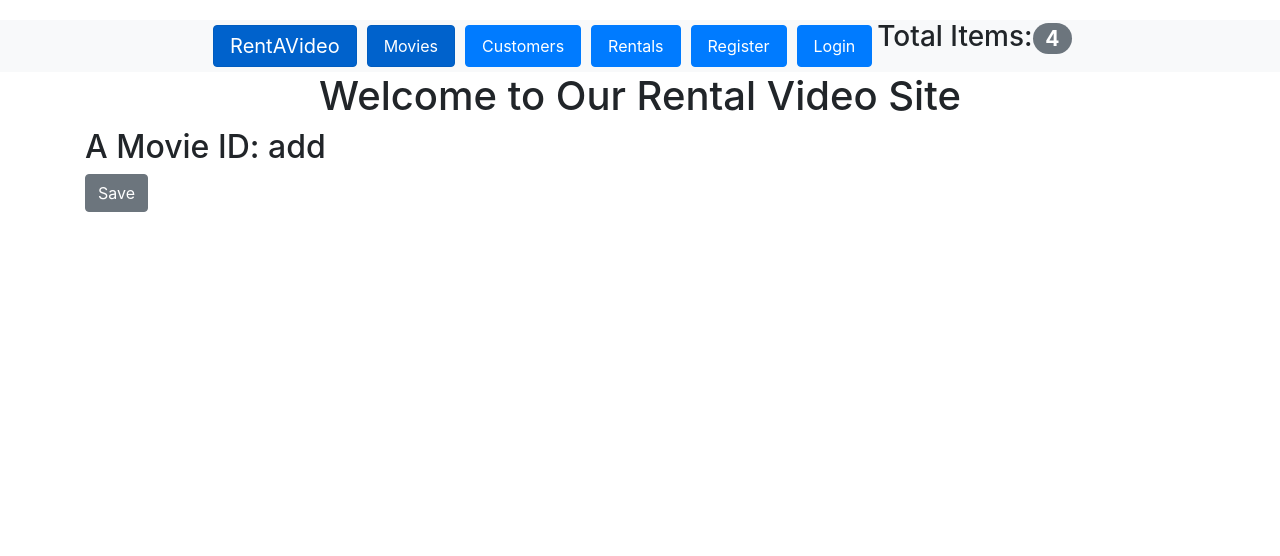
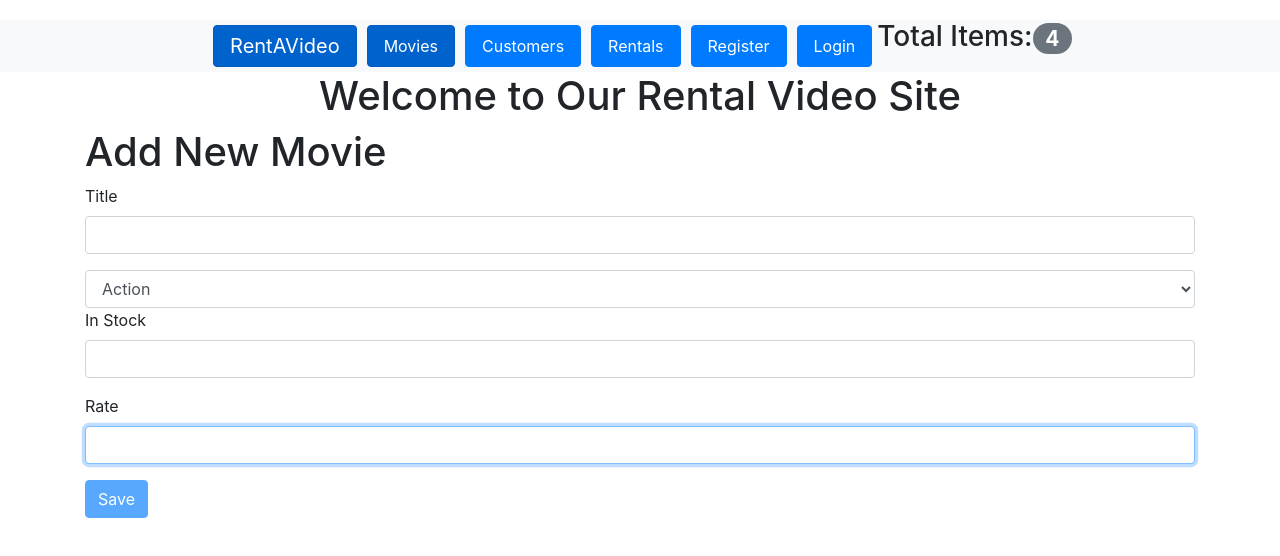
Before and after one commit to Thinkershine/MovieRentalAPP, a React (Create React App) app: page /movies/add in a window 1280 px wide. Shown: the top 556 px of the page. Built offline with nearby package versions, Linux system fonts and the light colour scheme.

Commit message:
Add Adding Movies to DB

```diff
--- a/src/App.js
+++ b/src/App.js
@@ -6,9 +6,11 @@ import { Switch, Route, Redirect } from "react-router-dom";
 import Customers from "./components/customers";
 import Rentals from "./components/rentals";
 import NotFound from "./components/notFound";
+import AddMovieForm from "./components/addMovieForm";
 import MovieDetails from "./components/movieDetails";
 import LoginForm from "./components/loginForm";
 import RegisterForm from "./components/registerForm";
+import { saveMovie } from "./services/fakeMovieService";
 import "./App.css";
 
 class App extends Component {
@@ -54,6 +56,15 @@ class App extends Component {
     }
   };
 
+  handleNewMovie = movie => {
+    const newMovie = {};
+    newMovie.dailyRentalRate = 10;
+    newMovie.genre = movie.genre;
+    newMovie.title = movie.title;
+    newMovie.numberInStock = movie.numberInStock;
+    saveMovie(newMovie);
+  };
+
   render() {
     const { counters } = this.state;
 
@@ -69,6 +80,12 @@ class App extends Component {
           <Switch>
             <Route path="/customers" component={Customers} />
             <Route path="/rentals" component={Rentals} />
+            <Route
+              path="/movies/add"
+              render={props => (
+                <AddMovieForm addNewMovie={this.handleNewMovie} {...props} />
+              )}
+            />
             <Route path="/movies/:id" component={MovieDetails} />
             <Route
               path="/movies"
--- /dev/null
+++ b/src/components/addMovieForm.jsx
@@ -0,0 +1,72 @@
+import React, { Component } from "react";
+import Form from "./common/form";
+import Joi from "joi-browser";
+import { getGenres } from "../services/fakeGenreService";
+
+class AddMovieForm extends Form {
+  state = {
+    data: { title: "", genre: "", numberInStock: "", rate: "" },
+    errors: "",
+    genres: getGenres()
+  };
+
+  schema = {
+    title: Joi.string()
+      .required()
+      .min(5)
+      .max(30)
+      .label("Title"),
+    genre: Joi.string()
+      .required()
+      .label("Genre"),
+    numberInStock: Joi.number()
+      .integer()
+      .min(1)
+      .max(30)
+      .label("In Stock"),
+    rate: Joi.number()
+      .min(1)
+      .max(10)
+      .label("Rate")
+  };
+
+  doSubmit = () => {
+    const movie = this.state.data;
+    this.props.addNewMovie(movie);
+  };
+
+  renderGenresOptions = () => {
+    const options = this.state.genres.map(genre => {
+      return (
+        <option key={genre._id} value={genre._id}>
+          {genre.name}
+        </option>
+      );
+    });
+    return options;
+  };
+
+  render() {
+    return (
+      <div>
+        <h1>Add New Movie</h1>
+        <form onSubmit={this.handleSubmit}>
+          {this.renderInput("title", "Title")}
+          <select
+            className="form-control"
+            onChange={this.handleChange}
+            name="genre"
+          >
+            {this.renderGenresOptions()}
+          </select>
+          {this.renderInput("numberInStock", "In Stock")}
+          {this.renderInput("rate", "Rate")}
+
+          {this.renderButton("Save")}
+        </form>
+      </div>
+    );
+  }
+}
+
+export default AddMovieForm;
--- a/src/components/movies.jsx
+++ b/src/components/movies.jsx
@@ -2,12 +2,11 @@ import React, { Component } from "react";
 import { getMovies } from "../services/fakeMovieService.js";
 import { getGenres } from "../services/fakeGenreService.js";
 import Like from "./common/like";
-import Pagination from "./common/pagination";
 import { paginate } from "../utils/paginate";
-import FilteringMenu from "../components/common/filteringMenu";
 import ListGroup from "../components/listGroup";
 import Clock from "../components/common/clock";
 import PaginationSmall from "../components/common/paginationSmall";
+import { Link } from "react-router-dom";
 
 class Movies extends Component {
   state = {};
@@ -262,6 +261,9 @@ class Movies extends Component {
             />
 
             <Clock />
+            <Link to="/movies/add" className="btn btn-primary">
+              Add Movie
+            </Link>
           </div>
         </div>
       </div>
--- a/src/services/fakeMovieService.js
+++ b/src/services/fakeMovieService.js
@@ -86,8 +86,8 @@ export function getMovie(id) {
 
 export function saveMovie(movie) {
   let movieInDb = movies.find(m => m._id === movie._id) || {};
-  movieInDb.name = movie.name;
-  movieInDb.genre = genresAPI.genres.find(g => g._id === movie.genreId);
+  movieInDb.title = movie.title;
+  movieInDb.genre = genresAPI.genres.find(g => g._id === movie.genre);
   movieInDb.numberInStock = movie.numberInStock;
   movieInDb.dailyRentalRate = movie.dailyRentalRate;
 
```
